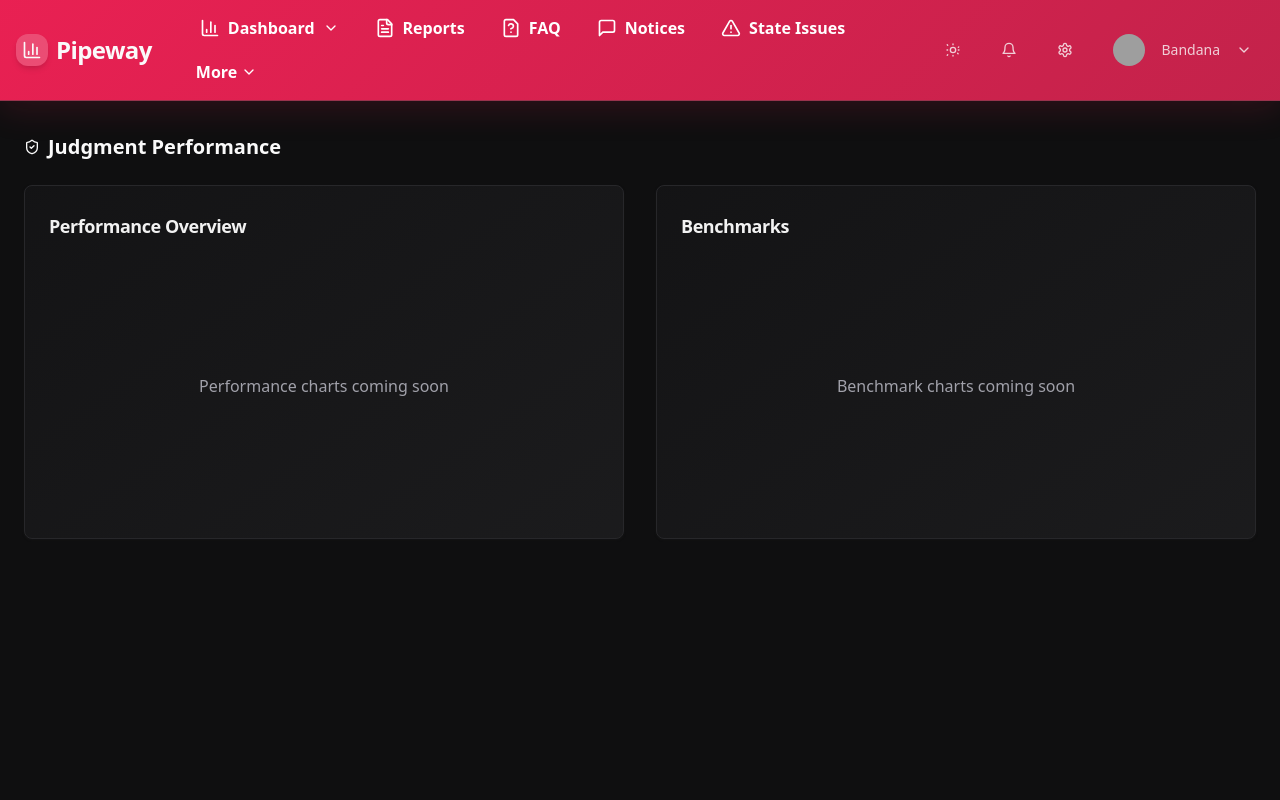
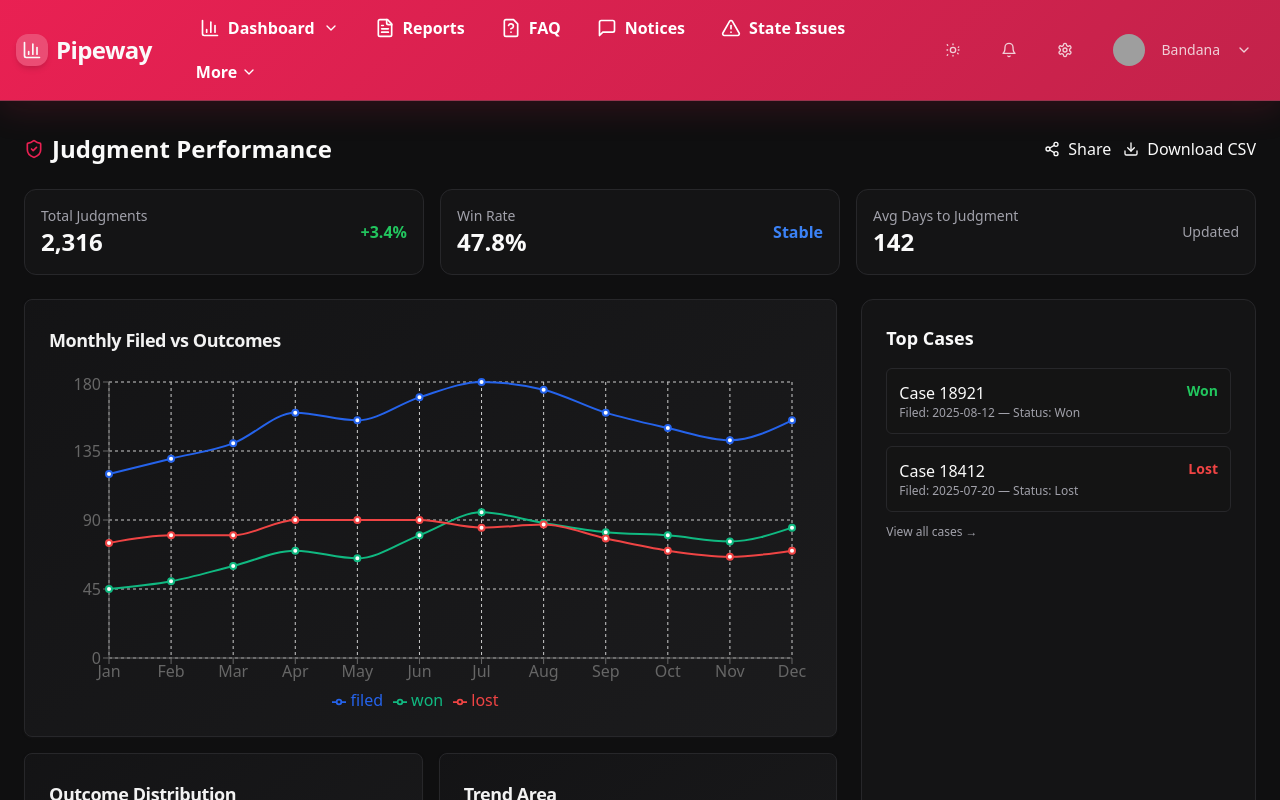
Before and after one commit to Awesome-SSP/crest-ui-93, a React (Vite) app: page /judgment-performance in a window 1280 px wide. Built offline with nearby package versions, Linux system fonts and the light colour scheme; grey boxes are pictures that could not be loaded; the HTML template or start-up script is replaced by a standard one.

Commit message:
feat: enhance JudgmentPerformance component with charts, sharing, and CSV export functionality

```diff
--- a/src/pages/JudgmentPerformance.tsx
+++ b/src/pages/JudgmentPerformance.tsx
@@ -1,25 +1,192 @@
-import { useEffect } from "react";
-import { ShieldCheck } from "lucide-react";
+import React from "react";
+import { ShieldCheck, Share2, Download } from "lucide-react";
 import ChartCard from "@/components/ChartCard";
+import { LineChart, Line, XAxis, YAxis, CartesianGrid, Tooltip as ReTooltip, ResponsiveContainer, AreaChart, Area, PieChart, Pie, Cell, Legend } from 'recharts';
+import { toast } from '@/hooks/use-toast';
 
-const JudgmentPerformance = () => {
-  useEffect(() => {
-    document.title = "Judgment Performance | Pipeway";
+// Sample datasets for the demo page. Replace these with API data when
+// integrating with the backend.
+const monthly = [
+  { month: 'Jan', filed: 120, won: 45, lost: 75 },
+  { month: 'Feb', filed: 130, won: 50, lost: 80 },
+  { month: 'Mar', filed: 140, won: 60, lost: 80 },
+  { month: 'Apr', filed: 160, won: 70, lost: 90 },
+  { month: 'May', filed: 155, won: 65, lost: 90 },
+  { month: 'Jun', filed: 170, won: 80, lost: 90 },
+  { month: 'Jul', filed: 180, won: 95, lost: 85 },
+  { month: 'Aug', filed: 175, won: 88, lost: 87 },
+  { month: 'Sep', filed: 160, won: 82, lost: 78 },
+  { month: 'Oct', filed: 150, won: 80, lost: 70 },
+  { month: 'Nov', filed: 142, won: 76, lost: 66 },
+  { month: 'Dec', filed: 155, won: 85, lost: 70 },
+];
+
+const outcomeShare = [
+  { name: 'Won', value: 843 },
+  { name: 'Lost', value: 941 },
+  { name: 'Settled', value: 532 },
+];
+
+const COLORS = ['#10B981', '#EF4444', '#F59E0B'];
+
+const JudgmentPerformance: React.FC = () => {
+  React.useEffect(() => {
+    document.title = 'Judgment Performance | Pipeway';
+  }, []);
+
+  // Share handler uses the same toast/clipboard fallback pattern as other pages
+  const handleShare = React.useCallback(async () => {
+    const data = { title: document.title, text: 'Judgment Performance dashboard', url: window.location.href } as any;
+    try {
+      if (navigator.share) {
+        await navigator.share(data);
+        toast({ title: 'Shared', description: 'Shared via native share.' });
+        return;
+      }
+    } catch (e) {
+      // fallback
+    }
+    try {
+      await navigator.clipboard.writeText(data.url);
+      toast({ title: 'Link copied', description: 'Page URL copied to clipboard.' });
+    } catch (e) {
+      prompt('Copy this link', data.url);
+    }
+  }, []);
+
+  const exportCSV = React.useCallback(() => {
+    try {
+      const rows = monthly;
+      const headers = Object.keys(rows[0]);
+      const csv = [headers.join(',')].concat(rows.map(r => headers.map(h => JSON.stringify((r as any)[h] ?? '')).join(','))).join('\n');
+      const blob = new Blob([csv], { type: 'text/csv' });
+      const url = URL.createObjectURL(blob);
+      const a = document.createElement('a');
+      a.href = url; a.download = 'judgment-performance.csv'; a.click(); URL.revokeObjectURL(url);
+    } catch (e) {
+      console.error(e);
+      toast({ title: 'Export failed', description: 'Could not export CSV.' });
+    }
   }, []);
 
   return (
     <div className="min-h-screen bg-content-background px-6 py-8">
-      <div className="mb-6 flex items-center space-x-2">
-        <ShieldCheck className="w-4 h-4" />
-        <h1 className="text-xl font-semibold">Judgment Performance</h1>
+      <div className="mb-6 flex items-center justify-between">
+        <div className="flex items-center space-x-2">
+          <ShieldCheck className="w-5 h-5 text-primary" />
+          <h1 className="text-2xl font-semibold">Judgment Performance</h1>
+        </div>
+        <div className="flex items-center gap-3">
+          <button onClick={handleShare} className="btn flex items-center gap-2">
+            <Share2 className="w-4 h-4" /> Share
+          </button>
+          <button onClick={exportCSV} className="btn btn-primary flex items-center gap-2">
+            <Download className="w-4 h-4" /> Download CSV
+          </button>
+        </div>
       </div>
-      <div className="grid grid-cols-1 lg:grid-cols-2 gap-8">
-        <ChartCard title="Performance Overview" delay={0.1}>
-          <div className="h-64 flex items-center justify-center text-muted-foreground">Performance charts coming soon</div>
-        </ChartCard>
-        <ChartCard title="Benchmarks" delay={0.2}>
-          <div className="h-64 flex items-center justify-center text-muted-foreground">Benchmark charts coming soon</div>
-        </ChartCard>
+
+      {/* KPI Row */}
+      <div className="grid grid-cols-1 sm:grid-cols-3 gap-4 mb-6">
+        <div className="p-4 rounded-xl bg-card border border-card-border flex items-center justify-between">
+          <div>
+            <div className="text-sm text-muted-foreground">Total Judgments</div>
+            <div className="text-2xl font-semibold">2,316</div>
+          </div>
+          <div className="text-green-500 font-semibold">+3.4%</div>
+        </div>
+        <div className="p-4 rounded-xl bg-card border border-card-border flex items-center justify-between">
+          <div>
+            <div className="text-sm text-muted-foreground">Win Rate</div>
+            <div className="text-2xl font-semibold">47.8%</div>
+          </div>
+          <div className="text-blue-500 font-semibold">Stable</div>
+        </div>
+        <div className="p-4 rounded-xl bg-card border border-card-border flex items-center justify-between">
+          <div>
+            <div className="text-sm text-muted-foreground">Avg Days to Judgment</div>
+            <div className="text-2xl font-semibold">142</div>
+          </div>
+          <div className="text-muted-foreground text-sm">Updated</div>
+        </div>
+      </div>
+
+      <div className="grid grid-cols-1 lg:grid-cols-3 gap-6">
+        <div className="lg:col-span-2">
+          <ChartCard title="Monthly Filed vs Outcomes" delay={0.05}>
+            <div style={{ height: 340 }}>
+              <ResponsiveContainer width="100%" height="100%">
+                <LineChart data={monthly} margin={{ top: 10, right: 20, left: 0, bottom: 0 }}>
+                  <CartesianGrid strokeDasharray="3 3" />
+                  <XAxis dataKey="month" />
+                  <YAxis />
+                  <ReTooltip />
+                  <Legend />
+                  <Line type="monotone" dataKey="filed" stroke="#2563eb" strokeWidth={2} />
+                  <Line type="monotone" dataKey="won" stroke="#10B981" strokeWidth={2} />
+                  <Line type="monotone" dataKey="lost" stroke="#ef4444" strokeWidth={2} />
+                </LineChart>
+              </ResponsiveContainer>
+            </div>
+          </ChartCard>
+
+          <div className="grid grid-cols-1 sm:grid-cols-2 gap-4 mt-4">
+            <ChartCard title="Outcome Distribution" delay={0.1}>
+              <div style={{ height: 220 }} className="flex items-center justify-center">
+                <ResponsiveContainer width="100%" height="100%">
+                  <PieChart>
+                    <Pie data={outcomeShare} dataKey="value" nameKey="name" cx="50%" cy="50%" outerRadius={70} label>
+                      {outcomeShare.map((entry, index) => (
+                        <Cell key={`cell-${index}`} fill={COLORS[index % COLORS.length]} />
+                      ))}
+                    </Pie>
+                    <Legend />
+                  </PieChart>
+                </ResponsiveContainer>
+              </div>
+            </ChartCard>
+
+            <ChartCard title="Trend Area" delay={0.15}>
+              <div style={{ height: 220 }}>
+                <ResponsiveContainer width="100%" height="100%">
+                  <AreaChart data={monthly} margin={{ top: 10, right: 0, left: 0, bottom: 0 }}>
+                    <defs>
+                      <linearGradient id="colorFiled" x1="0" y1="0" x2="0" y2="1">
+                        <stop offset="5%" stopColor="#2563eb" stopOpacity={0.3} />
+                        <stop offset="95%" stopColor="#2563eb" stopOpacity={0} />
+                      </linearGradient>
+                    </defs>
+                    <XAxis dataKey="month" />
+                    <YAxis />
+                    <ReTooltip />
+                    <Area type="monotone" dataKey="filed" stroke="#2563eb" fillOpacity={1} fill="url(#colorFiled)" />
+                  </AreaChart>
+                </ResponsiveContainer>
+              </div>
+            </ChartCard>
+          </div>
+        </div>
+
+        <div className="bg-card rounded-xl border border-card-border p-6 flex flex-col gap-4">
+          <h2 className="text-lg font-semibold">Top Cases</h2>
+          <div className="space-y-3">
+            <div className="flex items-start gap-3 p-3 rounded-md bg-card/50 border border-card-border">
+              <div className="flex-1">
+                <div className="font-medium">Case 18921</div>
+                <div className="text-xs text-muted-foreground">Filed: 2025-08-12 — Status: Won</div>
+              </div>
+              <div className="text-sm text-green-500 font-semibold">Won</div>
+            </div>
+            <div className="flex items-start gap-3 p-3 rounded-md bg-card/50 border border-card-border">
+              <div className="flex-1">
+                <div className="font-medium">Case 18412</div>
+                <div className="text-xs text-muted-foreground">Filed: 2025-07-20 — Status: Lost</div>
+              </div>
+              <div className="text-sm text-red-500 font-semibold">Lost</div>
+            </div>
+            <div className="mt-auto text-xs text-muted-foreground">View all cases →</div>
+          </div>
+        </div>
       </div>
     </div>
   );
```
